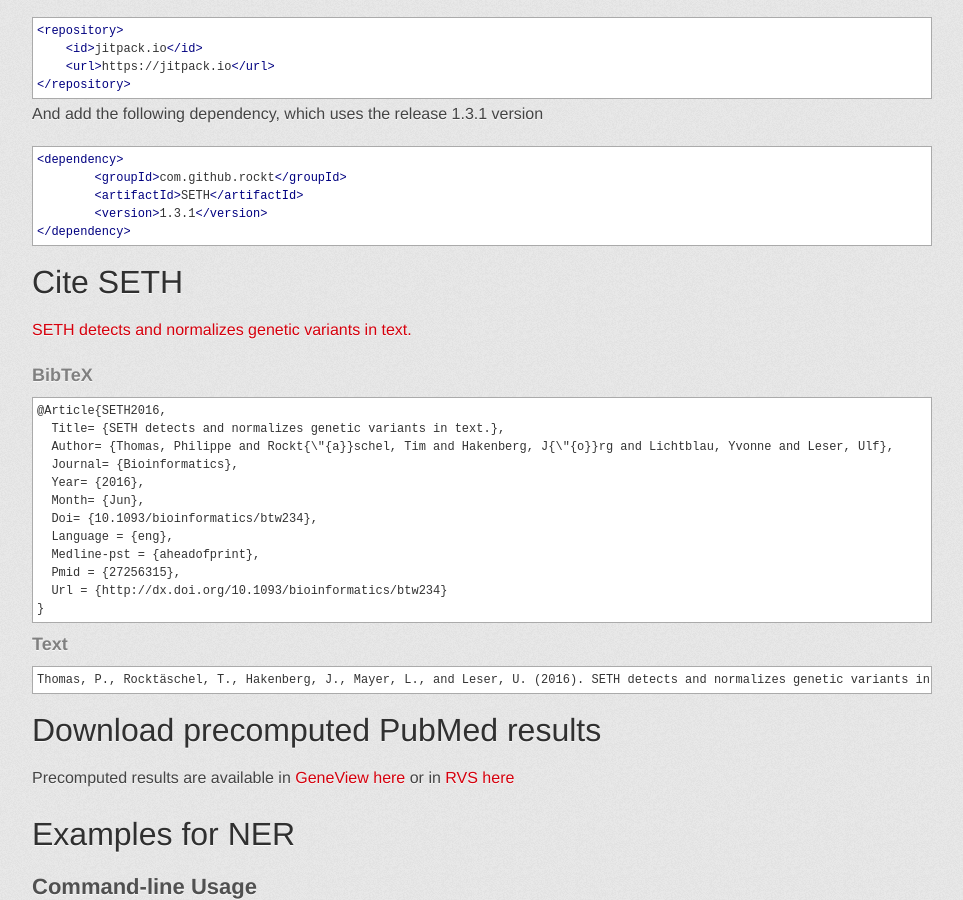
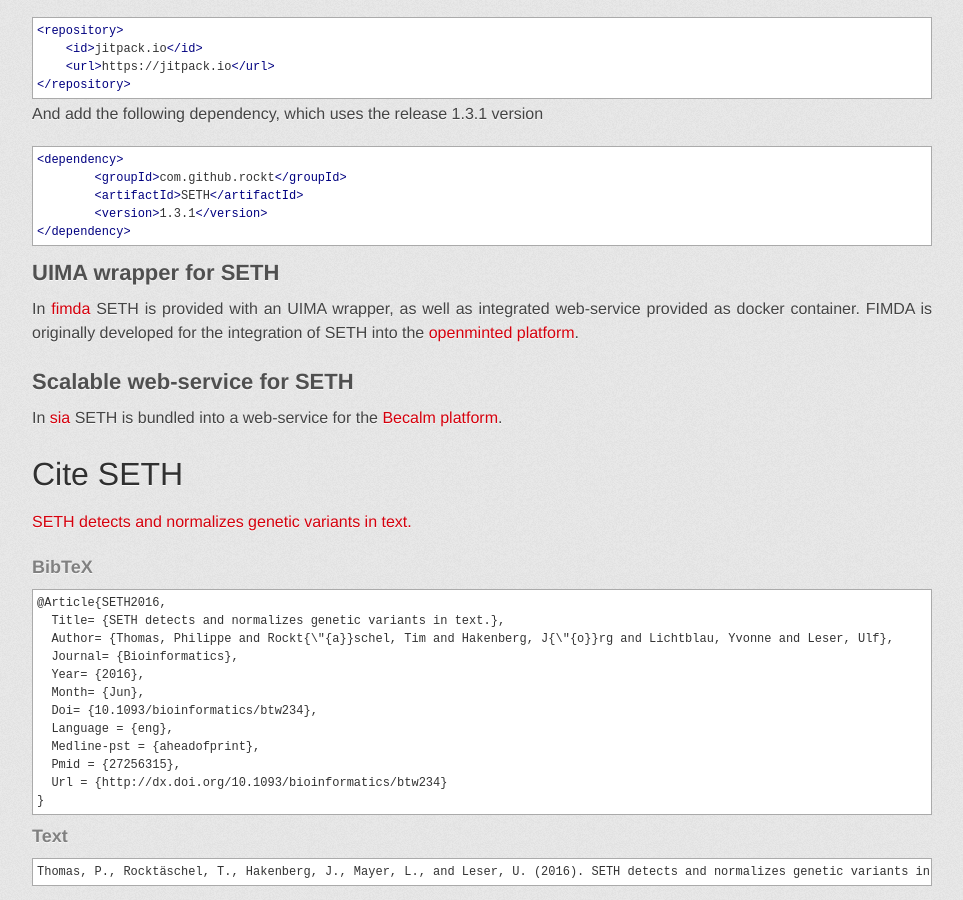
Before and after one commit to rockt/SETH, a Jekyll site: the page built from index.md, in a window 1280 px wide and 900 px high, scrolled down 1673 px. Shown: the whole window, without its empty margins (158-1121 px from the left). Built offline with Jekyll 4.4.1, drawn with Linux system fonts in a browser that asks for light colours; some web fonts are replaced.

Commit message:
Update index.md

````diff
--- a/index.md
+++ b/index.md
@@ -59,6 +59,12 @@
 	<version>1.3.1</version>
 </dependency>
 ```
+
+## UIMA wrapper for SETH
+In [fimda](https://github.com/Erechtheus/fimda) SETH is provided with an UIMA wrapper, as well as integrated web-service provided as docker container. FIMDA is originally developed for the integration of SETH into the [openminted platform](https://services.openminted.eu/home).
+
+## Scalable web-service for SETH
+In [sia](https://github.com/Erechtheus/sia) SETH is bundled into a web-service for the [Becalm platform](http://becalm.eu/api).
 
 # Cite SETH
 [SETH detects and normalizes genetic variants in text.](http://www.ncbi.nlm.nih.gov/pubmed/?term=27256315)
````
